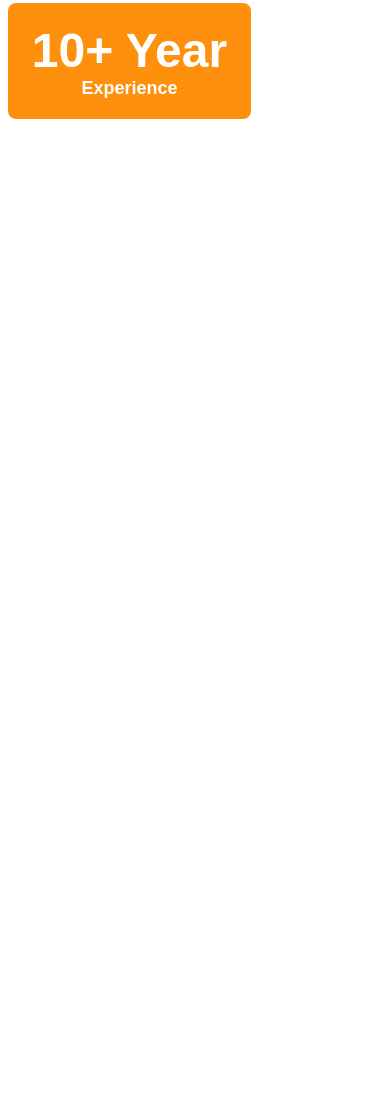
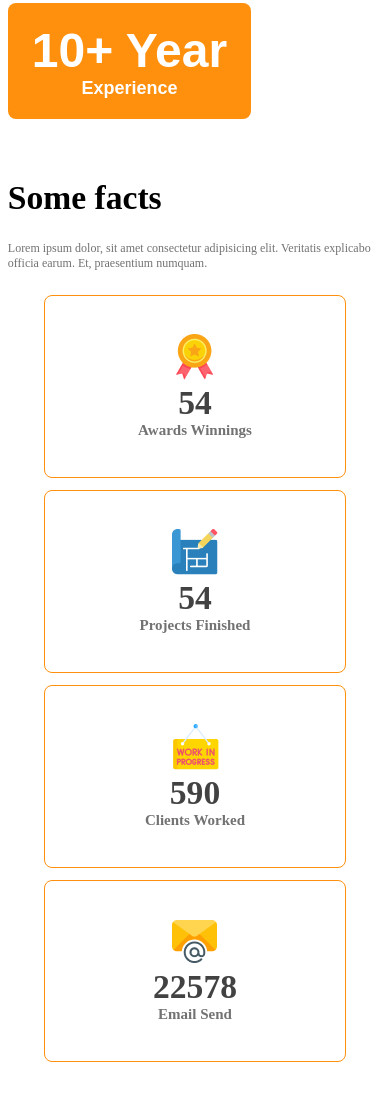
Before and after one commit to jahidhasansabbir/g3-architects, a plain HTML site: page index.html in a window 390 px wide. Shown: the part 4007-5108 px from the top of the page. Before the commit the page ends 4186 px from the top, so only its background shows below. Drawn offline with Linux system fonts and the light colour scheme.

Commit message:
feat: add responsive some facts section

```diff
--- a/index.html
+++ b/index.html
@@ -78,6 +78,34 @@
                 </button>
             </div>
         </section>
+        <!-- Features section ends here -->
+        <!-- Some facts section ends here -->
+        <section class="fact margin">
+            <h2 class="f45 bold">Some facts</h2>
+            <p class="dark-2 description fact-description">Lorem ipsum dolor, sit amet consectetur adipisicing elit. Veritatis explicabo officia earum. Et, praesentium numquam.</p>
+            <div class="fact-card-container">
+                <div class="fact-card center">
+                    <img src="images/icons/ribon.png" alt="">
+                    <h4 class="f45 center dark-1 bold">54</h4>
+                    <p class="f20 semibold dark-2 center">Awards Winnings</p>
+                </div>
+                <div class="fact-card center">
+                    <img src="images/icons/projects.png" alt="">
+                    <h4 class="f45 center dark-1 bold">54</h4>
+                    <p class="f20 semibold dark-2 center">Projects Finished</p>
+                </div>
+                <div class="fact-card center">
+                    <img src="images/icons/customers.png" alt="">
+                    <h4 class="f45 center dark-1 bold">590</h4>
+                    <p class="f20 semibold dark-2 center">Clients Worked</p>
+                </div>
+                <div class="fact-card center">
+                    <img src="images/icons/email.png" alt="">
+                    <h4 class="f45 center dark-1 bold">22578</h4>
+                    <p class="f20 semibold dark-2 center">Email Send</p>
+                </div>
+            </div>
+        </section>
     </main>
     <footer>
 
--- a/style/style.css
+++ b/style/style.css
@@ -77,6 +77,9 @@ main, footer{
 }
 .semibold{
   font-weight: 600;
+}
+.margin{
+  margin: 80px 2%;
 }
 
 /* header section related styles */
@@ -176,6 +179,20 @@ nav {
   top: -70px;
   left: -50px;
 }
+/* Some facts related styles */
+.fact-card-container{
+  display: grid;
+  grid-template-columns: repeat(4, 1fr);
+}
+.fact-card{
+  /* width: 100%; */
+  border: 1px solid #ff900e;
+  border-radius: 8px;
+  padding: 38px;
+}
+.fact-description{
+  max-width: 542px;
+}
 /* Responsive for small screens */
 @media screen and (max-width: 576px) {
     html{
@@ -202,4 +219,11 @@ nav {
     top: 20px;
     left: 0;
   }
+  .fact-card{
+    width: 60%;
+  }
+  .fact-card-container{
+    grid-template-columns: 1fr;
+    gap: 12px;
+  }
 }
```
